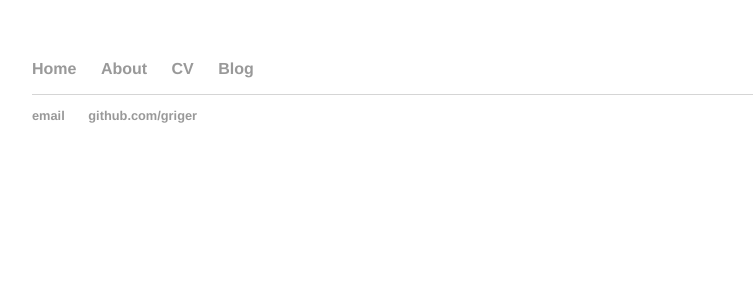
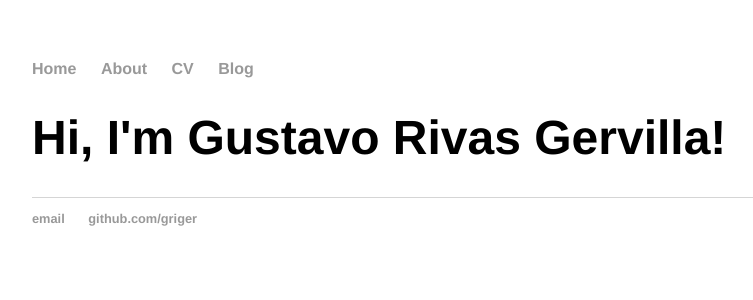
Before and after one commit to Griger/griger.github.io, a Jekyll site: the page built from index.html, in a window 1280 px wide. Shown: the top 300 px of the page, without its empty margins (160-913 px from the left). Built offline with Jekyll 4.4.1, drawn with Linux system fonts in a browser that asks for light colours.

Commit message:
Use default layout for index page.

```diff
--- a/index.html
+++ b/index.html
@@ -1,24 +1,7 @@
-<!DOCTYPE html>
-<html>
-	<head>
-		<title>griger</title>
-		<!-- link to main stylesheet -->
-		<link rel="stylesheet" type="text/css" href="/css/main.css">
-	</head>
-	<body>
-		<nav>
-    		<ul>
-        		<li><a href="/">Home</a></li>
-	        	<li><a href="/about">About</a></li>
-        		<li><a href="/cv">CV</a></li>
-        		<li><a href="/blog">Blog</a></li>
-    		</ul>
-		</nav>
-		<footer>
-    		<ul>
-        		<li><a href="mailto:gustavo.rg92@gmail.com">email</a></li>
-        		<li><a href="https://github.com/Griger">github.com/griger</a></li>
-			</ul>
-		</footer>
-	</body>
-</html>
+---
+layout: default
+title: Hank Quinlan, Horrible Cop
+---
+<div class="blurb">
+	<h1>Hi, I'm Gustavo Rivas Gervilla!</h1>
+</div><!-- /.blurb -->
```
